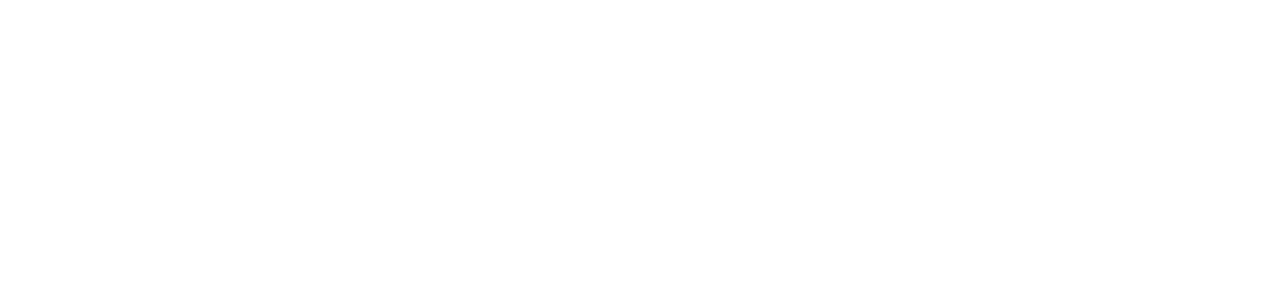
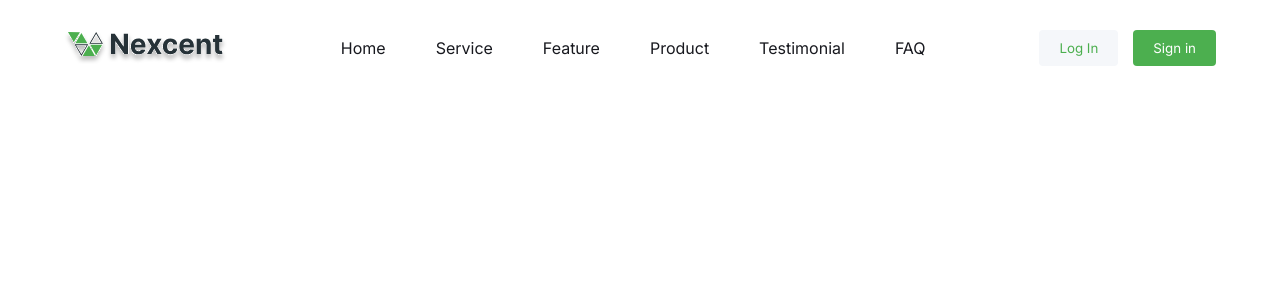
Before and after one commit to hussainALJ/agencyLandingPage, a React (Vite) app: page / in a window 1280 px wide. Shown: the top 300 px of the page. Built offline with nearby package versions, Linux system fonts and the light colour scheme.

Commit message:
Make the header

```diff
--- a/src/components/Header.jsx
+++ b/src/components/Header.jsx
@@ -1,7 +1,45 @@
-function Header () {
-    return (
-        <></>
-    )
+import styles from "./Header.module.css";
+import { useEffect, useState, useRef } from "react";
+import Logo from "../assets/logo.svg?react";
+
+function Header() {
+  const [isOpen, setIsOpen] = useState(false);
+  const nav = useRef()
+  useEffect(() => {
+    (isOpen)? nav.current.className = styles.show: nav.current.className = styles.hide
+  }, [isOpen])
+
+  return (
+    <header>
+      <div className={`${styles.container} container`}>
+        <div className={`${styles.flexContainer} flex`}>
+          <Logo />
+        <nav className={`${styles.nav} flex`}>
+          <a
+            href=""
+            onClick={(e) => {
+              e.preventDefault();
+              setIsOpen(!isOpen);
+            }}
+          >
+            Home
+          </a>
+              <div ref={nav}>
+                  <a href="">Service</a>
+                  <a href="">Feature</a>
+                  <a href="">Product</a>
+                  <a href="">Testimonial</a>
+                  <a href="">FAQ</a>
+              </div>
+        </nav>
+          <div className="flex">
+            <button className={`${styles.login} ${styles.btn}`}>Log In</button>
+            <button className={`${styles.btn}`}>Sign in</button>
+          </div>
+        </div>
+      </div>
+    </header>
+  );
 }
 
-export default Header
+export default Header;
--- /dev/null
+++ b/src/components/Header.module.css
@@ -0,0 +1,61 @@
+.container {
+  position: relative;
+}
+
+.flexContainer {
+  margin: 30px 0;
+}
+
+.nav {
+  position: relative;
+  flex-direction: column;
+  gap: 10px;
+}
+
+.hide {
+  display: none;
+}
+
+.show {
+  position: absolute;
+  transform: translate(0%, 34px);
+  display: flex;
+  flex-direction: column;
+  justify-content: space-between;
+  align-items: center;
+  gap: 10px;
+}
+
+.btn {
+  padding: 10px 20px;
+}
+
+.login {
+  background-color: #f5f7fa;
+  color: var(--brand-primary);
+}
+
+@media (min-width: 810px) {
+  .nav {
+    flex-direction: row;
+    gap: 16px;
+  }
+  .show,
+  .hide {
+    position: static;
+    transform: translate(0, 0);
+    display: flex;
+    flex-direction: row;
+    gap: 16px;
+  }
+}
+
+@media (min-width: 980px) {
+  .nav {
+    gap: 50px;
+  }
+  .show,
+  .hide {
+    gap: 50px;
+  }
+}
```
Also changed, not shown: src/assets/logo.svg (added).
